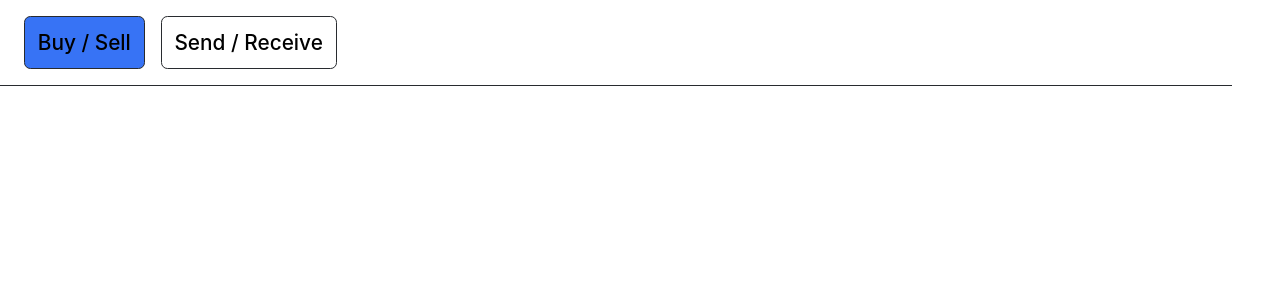
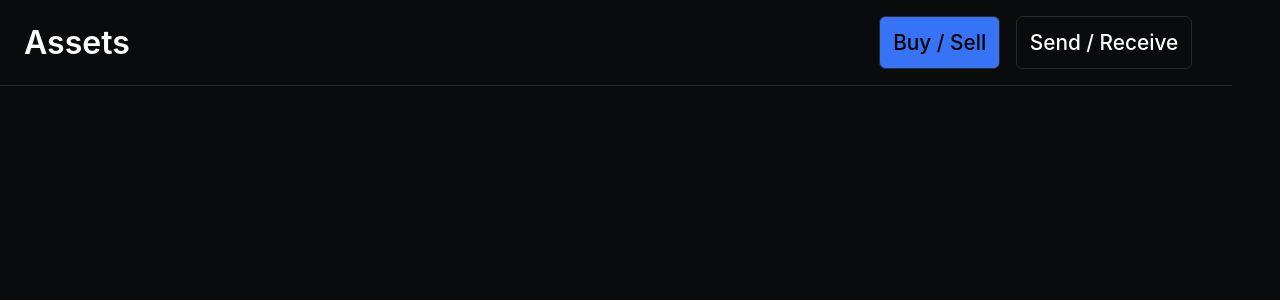
Before and after one commit to AayushMohan/coinbase-app, a Next.js app: page /Dashboard in a window 1280 px wide. Shown: the top 300 px of the page. Built offline with nearby package versions, Linux system fonts and the light colour scheme; what @3rdweb/hooks would draw is missing.

Commit message:
Added Header Container

```diff
--- a/components/Header.js
+++ b/components/Header.js
@@ -4,6 +4,7 @@
 const Header = () => {
   return (
     <Wrapper>
+      <Title>Assets</Title>
       <ButtonsContainer>
         <Button style={{ backgroundColor: "#3773f5", color: "#000" }}>
           Buy / Sell
--- a/pages/Dashboard.js
+++ b/pages/Dashboard.js
@@ -1,8 +1,27 @@
+import styled from "styled-components";
 import React from "react";
 import Header from "../components/Header";
 
 const Dashboard = ({ address }) => {
-  return <Header />;
+  return (
+    <Wrapper>
+      <MainContainer>
+        <Header />
+      </MainContainer>
+    </Wrapper>
+  );
 };
 
 export default Dashboard;
+
+const Wrapper = styled.div`
+  display: flex;
+  height: 100vh;
+  width: 100vw;
+  background-color: #0a0b0d;
+  color: white;
+`;
+
+const MainContainer = styled.div`
+  flex: 1;
+`;
```
